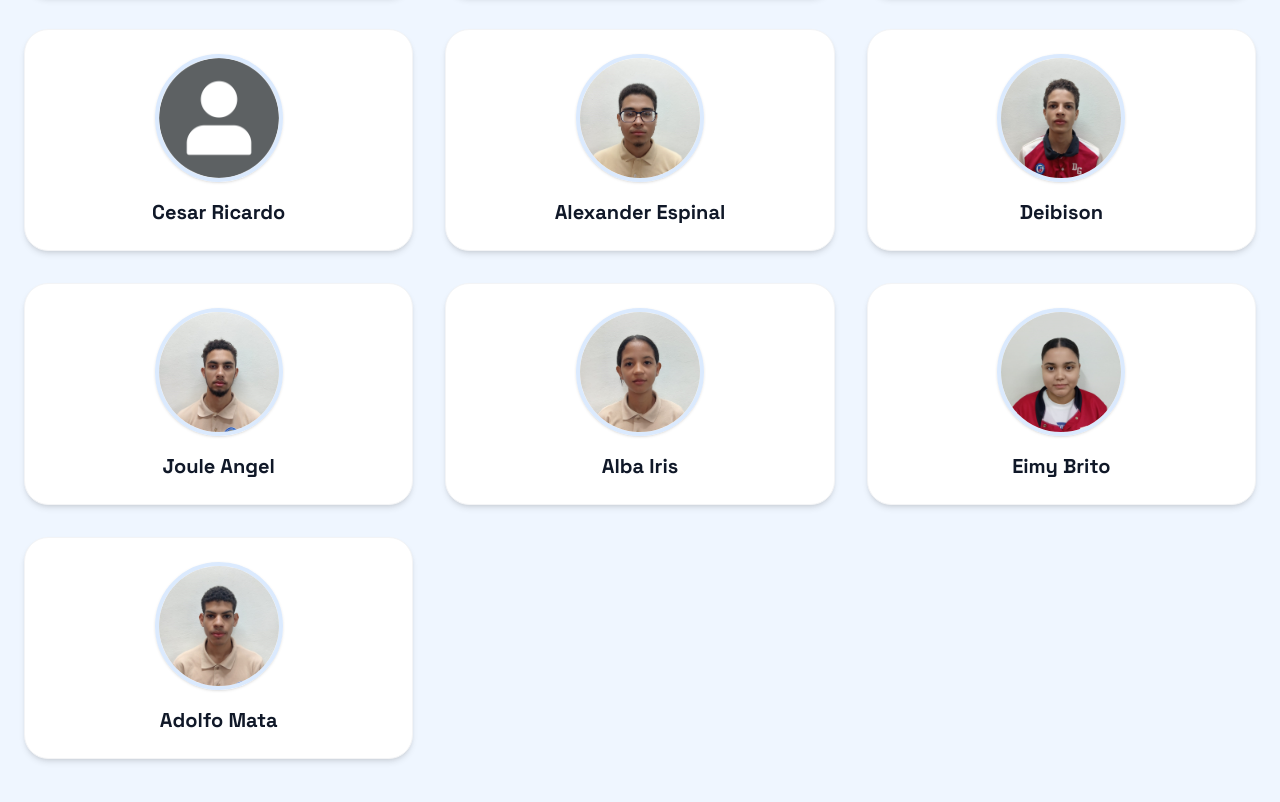
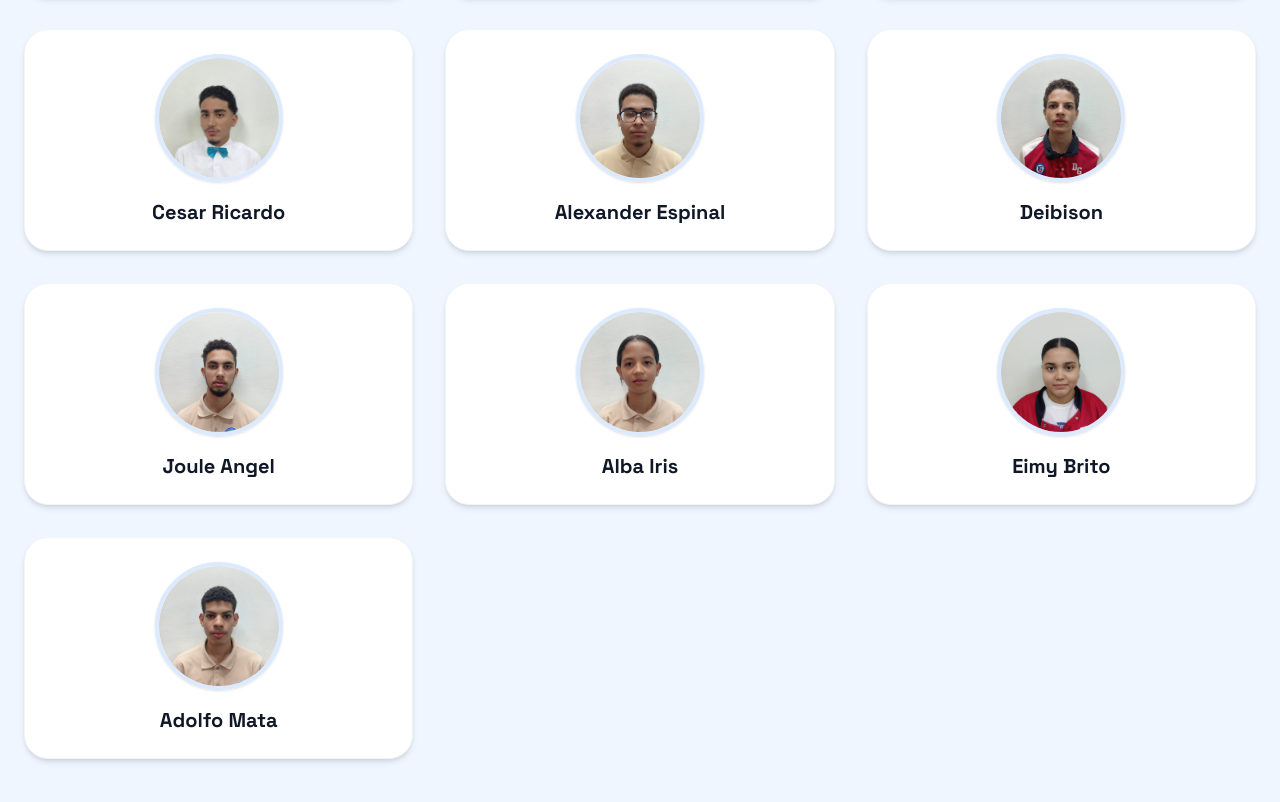
Before and after one commit to Cristofep/tecno-fip-web, an Astro site: page /Nosotros in a window 1280 px wide. Shown: the part 1872-2674 px from the top of the page. Built offline with nearby package versions, Linux system fonts and the light colour scheme; Astro itself is replaced by a stand-in of ours.

Commit message:
imagen de cesar

```diff
--- a/src/js/nosotrosData.js
+++ b/src/js/nosotrosData.js
@@ -25,7 +25,7 @@ export const equipo = [
 },
 {
     nombre: "Cesar Ricardo",
-    imagen: "img/equipo/no_foto.png",
+    imagen: "img/equipo/cesar.jpg",
 },
 {
     nombre: "Alexander Espinal",
```
Also changed, not shown: public/img/equipo/cesar.jpg (added).
